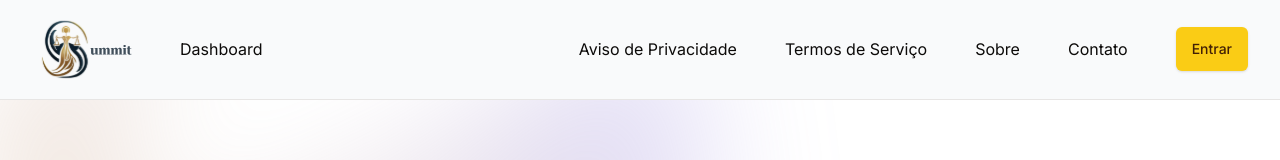
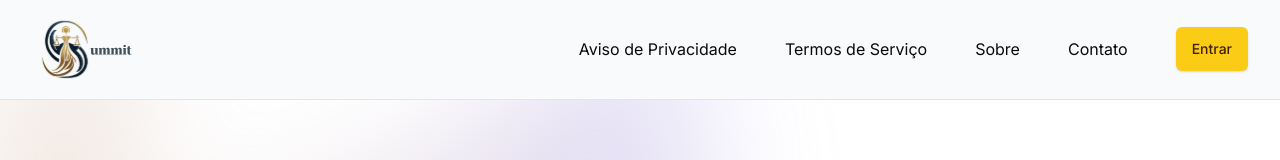
Before and after one commit to summit-precatorios/summit-plataform, a Next.js app: page / in a window 1280 px wide. Shown: the top 160 px of the page. Built offline with nearby package versions, Linux system fonts and the light colour scheme.

Commit message:
refactor: remove dashboard link

```diff
--- a/src/app/header.tsx
+++ b/src/app/header.tsx
@@ -13,7 +13,7 @@ export function Header() {
           <Link href="/" className="flex gap-2 items-center text-xl text-black">
             <Image src="/logo.svg" width="100" height="100" alt="summit logo" />
           </Link>
-          <Link href="/dashboard">Dashboard</Link>
+          {/* <Link href="/dashboard">Dashboard</Link> */}
         </div>
         <div className="flex gap-12 items-center">
           {/* <Link href="/privacy">Aviso de Privacidade</Link> */}
```
